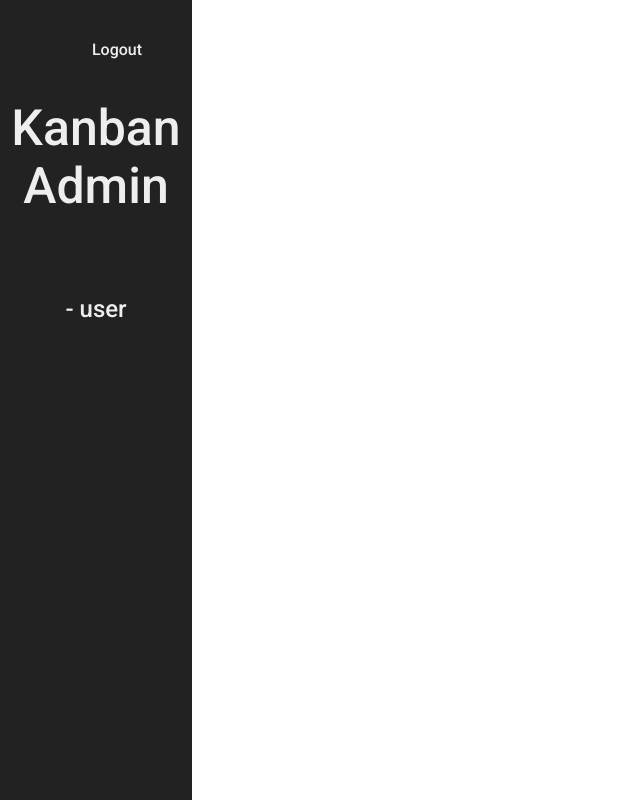
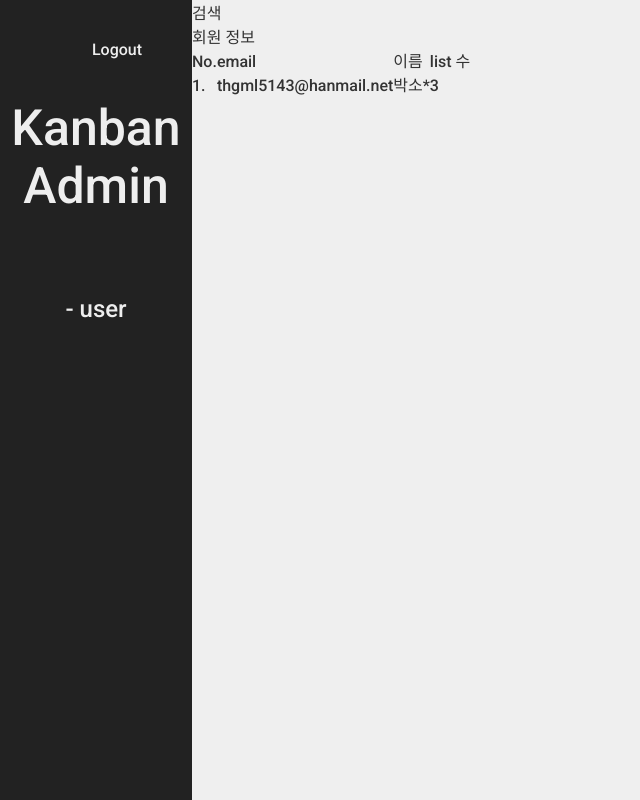
Before and after one commit to pparksso/kanban-admin, a Nuxt app: page /user in a window 1280 px wide. Shown: the whole page, without its empty margins (0-640 px from the left). Built offline with nearby package versions, Linux system fonts and the light colour scheme.

Commit message:
design: user 페이지 css ing

```diff
--- a/components/SearchBar.vue
+++ b/components/SearchBar.vue
@@ -1,4 +1,10 @@
 <template>
-    <div></div>
+    <div class="search">
+        <div class="search-box">
+            <span>검색</span>
+            <input type="text" />
+        </div>
+    </div>
 </template>
 <script></script>
+<style lang="scss" scoped></style>
--- a/components/UserTable.vue
+++ b/components/UserTable.vue
@@ -1,4 +1,27 @@
 <template>
-    <div></div>
+    <div class="user-info">
+        <h2 class="user-info__title">회원 정보</h2>
+        <div class="user-info__table-box">
+            <table>
+                <thead>
+                    <tr>
+                        <th>No.</th>
+                        <th>email</th>
+                        <th>이름</th>
+                        <th>list 수</th>
+                    </tr>
+                </thead>
+                <tbody>
+                    <tr>
+                        <td>1.</td>
+                        <td>thgml5143@hanmail.net</td>
+                        <td>박소*</td>
+                        <td>3</td>
+                    </tr>
+                </tbody>
+            </table>
+        </div>
+    </div>
 </template>
 <script></script>
+<style lang="scss"></style>
--- a/pages/user/index.vue
+++ b/pages/user/index.vue
@@ -1,4 +1,7 @@
 <template>
-    <div></div>
+    <section class="user">
+        <SearchBar />
+        <UserTable />
+    </section>
 </template>
 <script></script>
```
